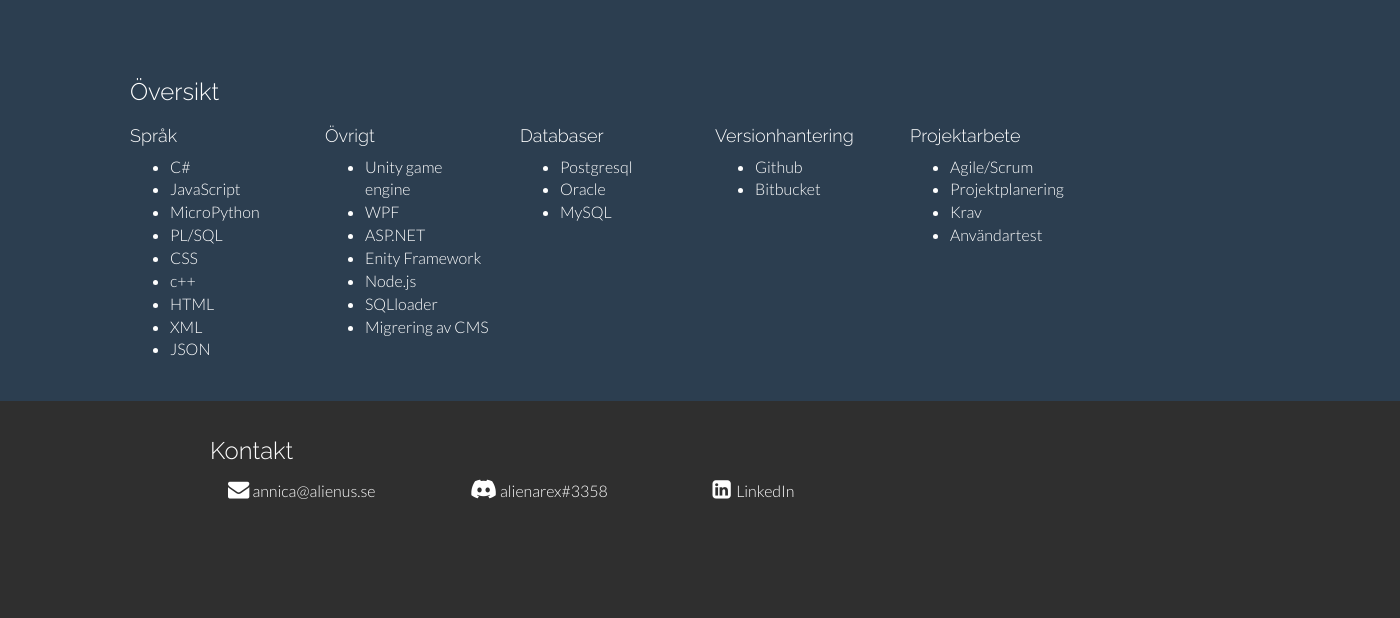
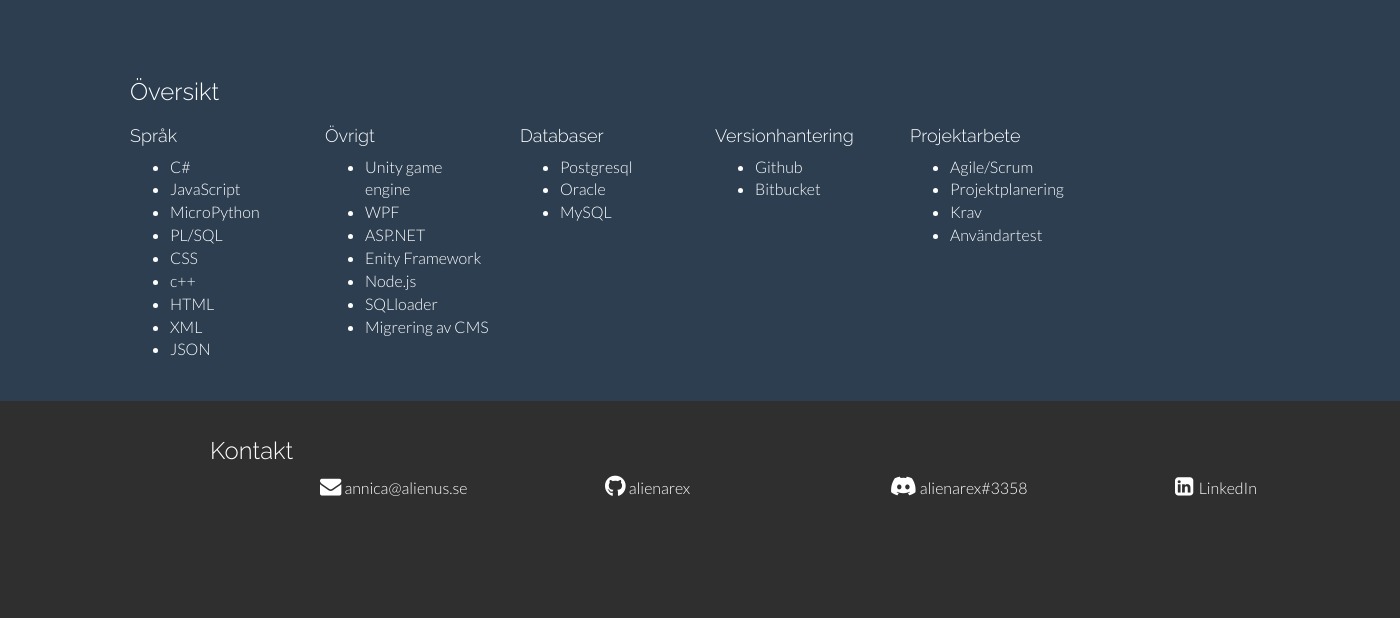
Before and after one commit to alienarex/annica_space, a PHP site: page / in a window 1400 px wide. Shown: the part 4636-5254 px from the top of the page. Run offline with PHP 8.4, Linux system fonts and the light colour scheme; some libraries are stand-ins or nearby versions.

Commit message:
smaller fixes

```diff
--- a/annica.space/css/style.css
+++ b/annica.space/css/style.css
@@ -359,7 +359,7 @@ SECTION WRAPS
   margin: 15px 0;
 }
 .address-paragraph {
-  margin: 3px;
+  margin: 3px, 3px;
   font: inherit;
 }
 .linkedin-icon a img {
--- a/annica.space/index.php
+++ b/annica.space/index.php
@@ -233,19 +233,23 @@
             <div class="container">
                 <div class="row">
                     <div>
-                        <div class="col-lg-10 col-lg-offset-2 col-md-12">
+                        <div class="col-lg-10 col-lg-offset-2 col-md-12 col-sm-10 col-sm-offset-1">
                             <h3>Kontakt</h3>
                         </div>
-                        <div class="col-lg-10 col-lg-offset-2 col-md-12 col-sm-12 col-xs-12">
+
+                        <div class="col-lg-12 col-lg-offset-2 col-md-12 col-sm-12 col-xs-12">
                             <address>
-                                <p class="address-paragraph col-lg-3 col-lg-offset-4 col-md-4 col-sm-12  col-xs-12">
+                                <p class="address-paragraph col-lg-2 col-md-3 col-sm-4 col-sm-offset-1  col-xs-6">
                                     <i class="fa fa-envelope fa-lg" aria-hidden="true"><a href="mailto:annica@alienus.se"> annica@alienus.se</a></i>
                                 </p>
+                                <p class="address-paragraph col-lg-2 col-md-3 col-sm-4 col-sm-offset-1 col-xs-6">
+                                    <i class="fab fa-github fa-lg" aria-hidden="true"><a href="https://github.com/alienarex?tab=repositories"> alienarex</a></i>
+                                </p>
 
-                                <p class="address-paragraph  col-lg-3 col-lg-offset-4 col-md-4 col-sm-12 col-xs-12 ">
+                                <p class="address-paragraph  col-lg-2 col-md-3 col-sm-4 col-sm-offset-1 col-xs-6 ">
                                     <i class="fab fa-discord fa-lg" aria-hidden="true"><a href="https://discordapp.com/users/alienarex#3358/"> alienarex#3358</a></i>
                                 </p>
-                                <p class="address-paragraph col-lg-3 col-lg-offset-4 col-md-4 col-sm-12 col-xs-12">
+                                <p class="address-paragraph col-lg-2 col-md-3 col-sm-4 col-sm-offset-1 col-xs-6">
                                     <i class="fa fa-linkedin-square fa-lg" aria-hidden="true">
                                         <a href="https://linkedin.com/in/annica-alienus">LinkedIn
                                         </a></i>
```
